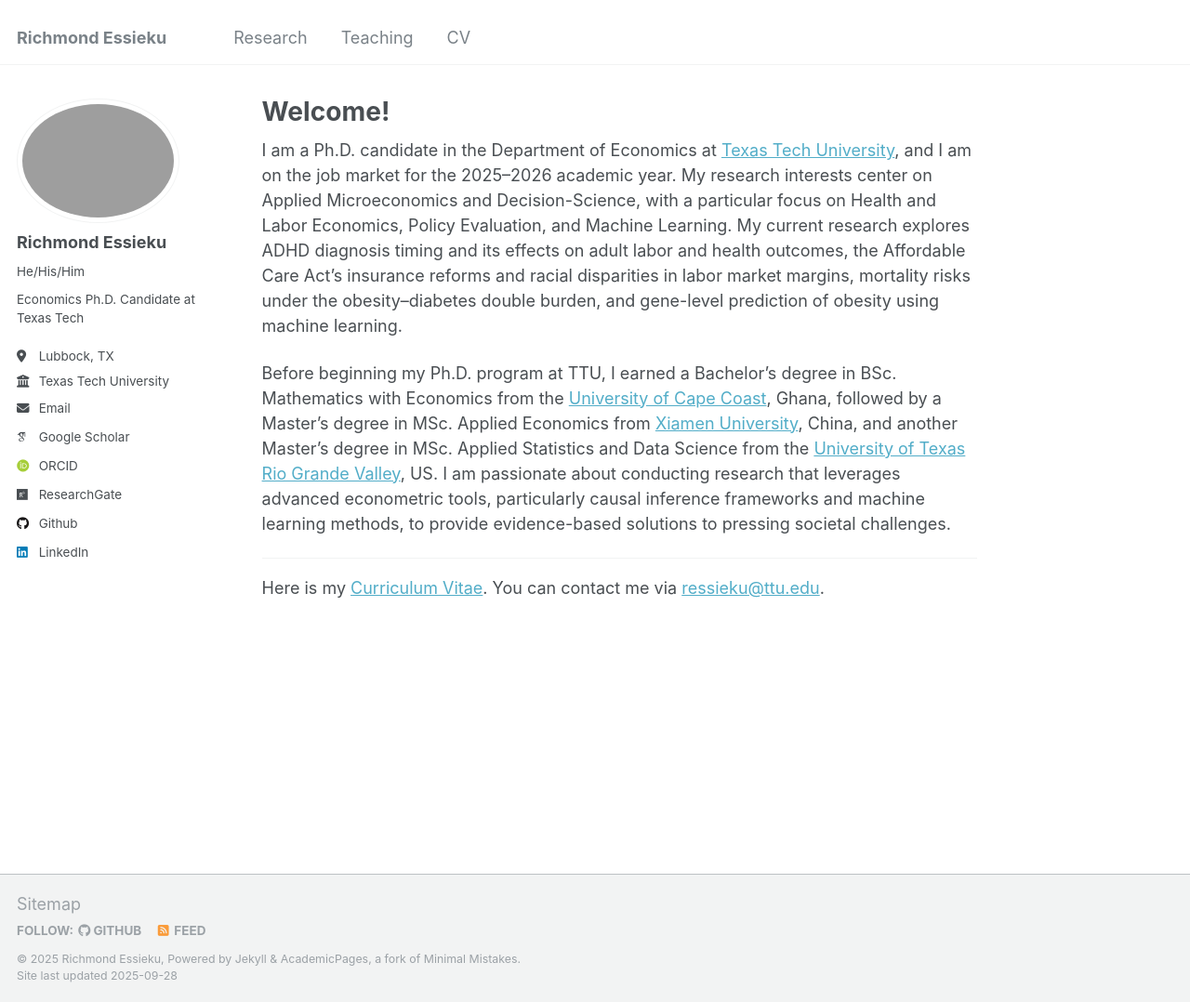
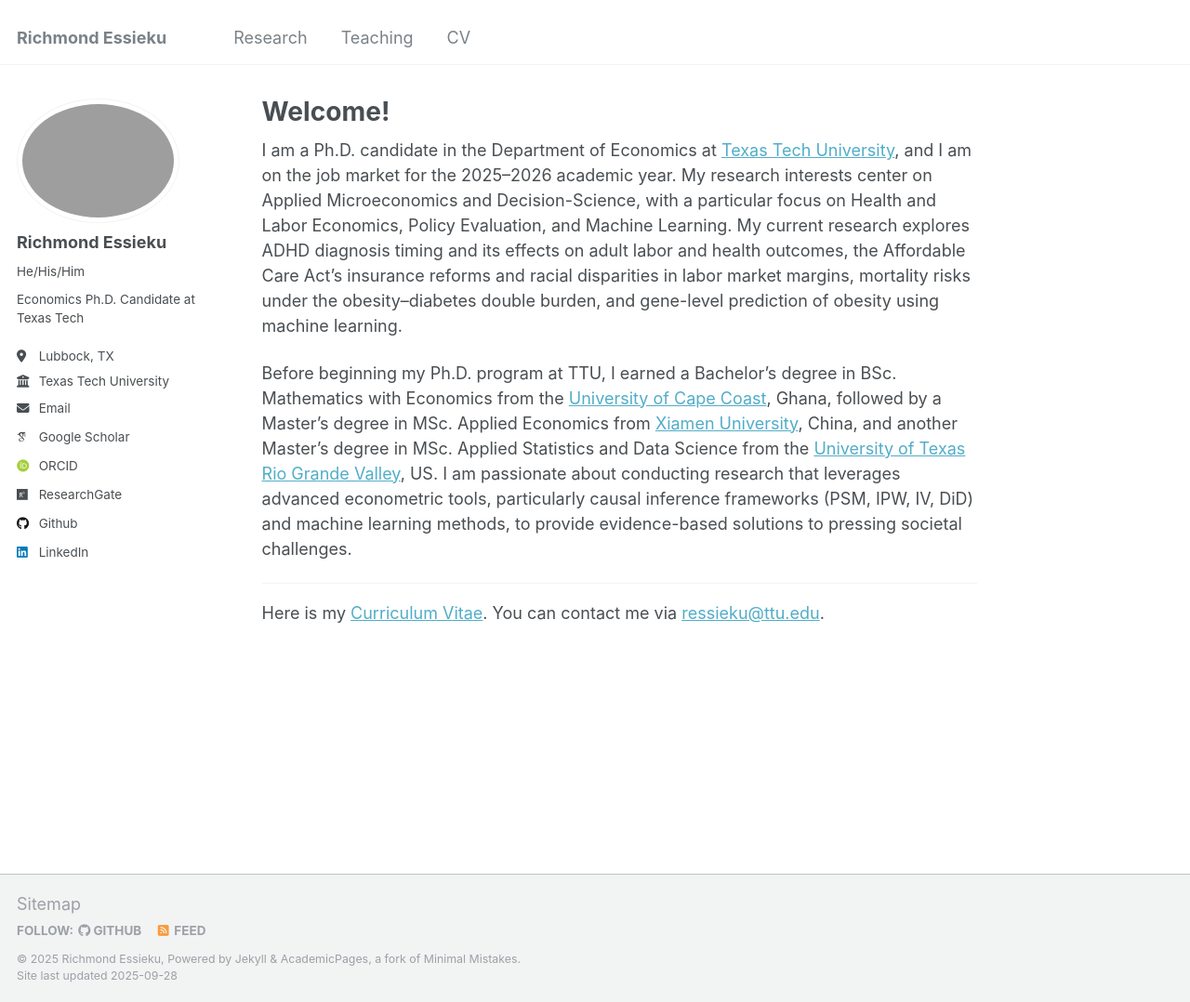
Before and after one commit to essieku/essieku.github.io, a Jekyll site: the page built from _pages/about.md, in a window 1280 px wide and 1078 px high. Shown: the whole window at 93% size. Built offline with Jekyll 4.4.1, drawn with Linux system fonts in a browser that asks for light colours; some web fonts are replaced.

Commit message:
Update about.md

```diff
--- a/_pages/about.md
+++ b/_pages/about.md
@@ -12,7 +12,7 @@ I am a Ph.D. candidate in the Department of Economics at [Texas Tech University]
 
 
 
-Before beginning my Ph.D. program at TTU, I earned a Bachelor’s degree in BSc. Mathematics with Economics from the [University of Cape Coast](https://ucc.edu.gh/){:target="_blank"}, Ghana, followed by a  Master's degree in MSc. Applied Economics from [Xiamen University](https://en.xmu.edu.cn/){:target="_blank"}, China,  and another Master’s degree in MSc. Applied Statistics and Data Science from the [University of Texas Rio Grande Valley](https://www.utrgv.edu/){:target="_blank"}, US. I am passionate about conducting research that leverages advanced econometric tools, particularly causal inference frameworks and machine learning methods, to provide evidence-based solutions to pressing societal challenges.
+Before beginning my Ph.D. program at TTU, I earned a Bachelor’s degree in BSc. Mathematics with Economics from the [University of Cape Coast](https://ucc.edu.gh/){:target="_blank"}, Ghana, followed by a  Master's degree in MSc. Applied Economics from [Xiamen University](https://en.xmu.edu.cn/){:target="_blank"}, China,  and another Master’s degree in MSc. Applied Statistics and Data Science from the [University of Texas Rio Grande Valley](https://www.utrgv.edu/){:target="_blank"}, US. I am passionate about conducting research that leverages advanced econometric tools, particularly causal inference frameworks (PSM, IPW, IV, DiD) and machine learning methods, to provide evidence-based solutions to pressing societal challenges.
 
 
 ---
```
